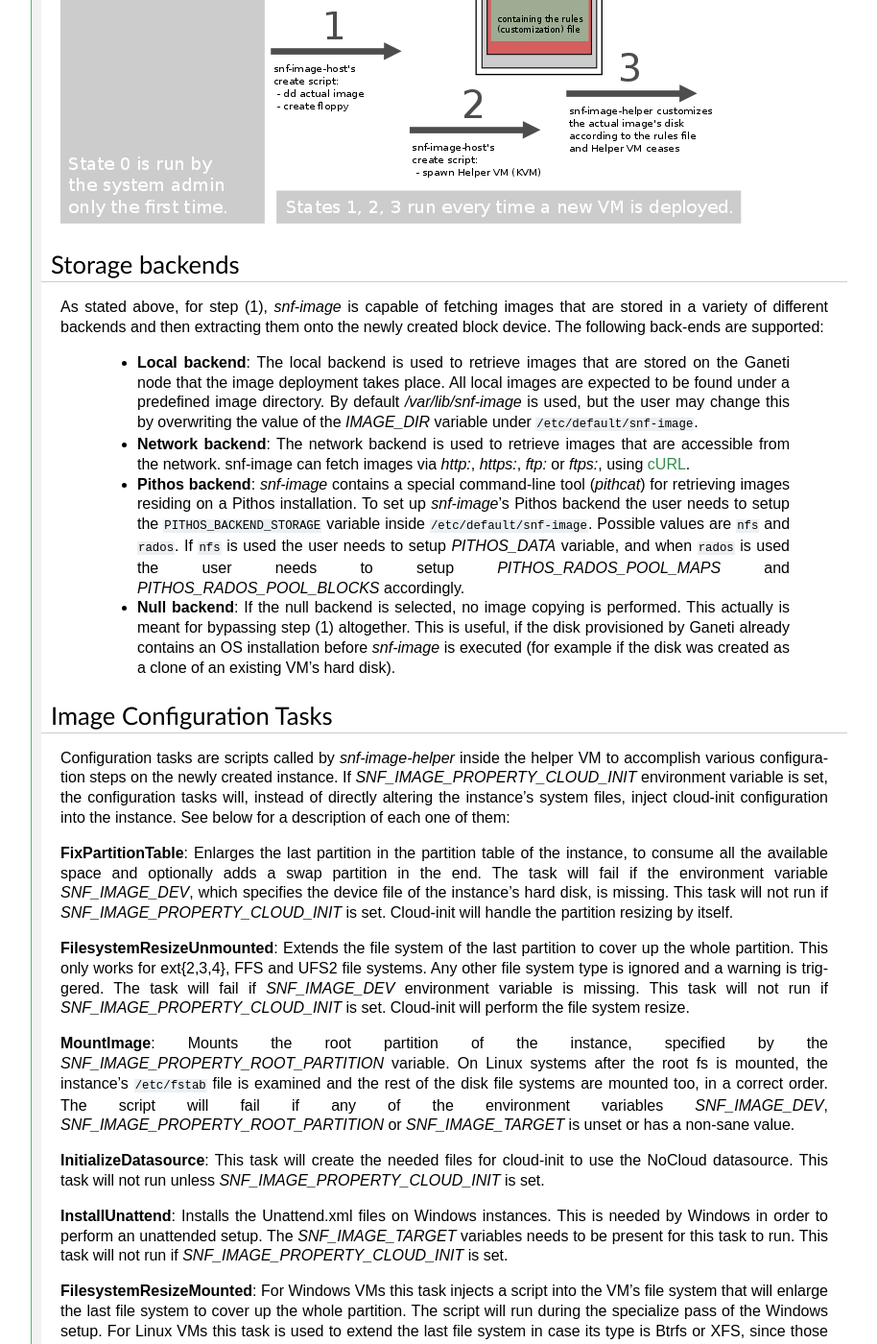
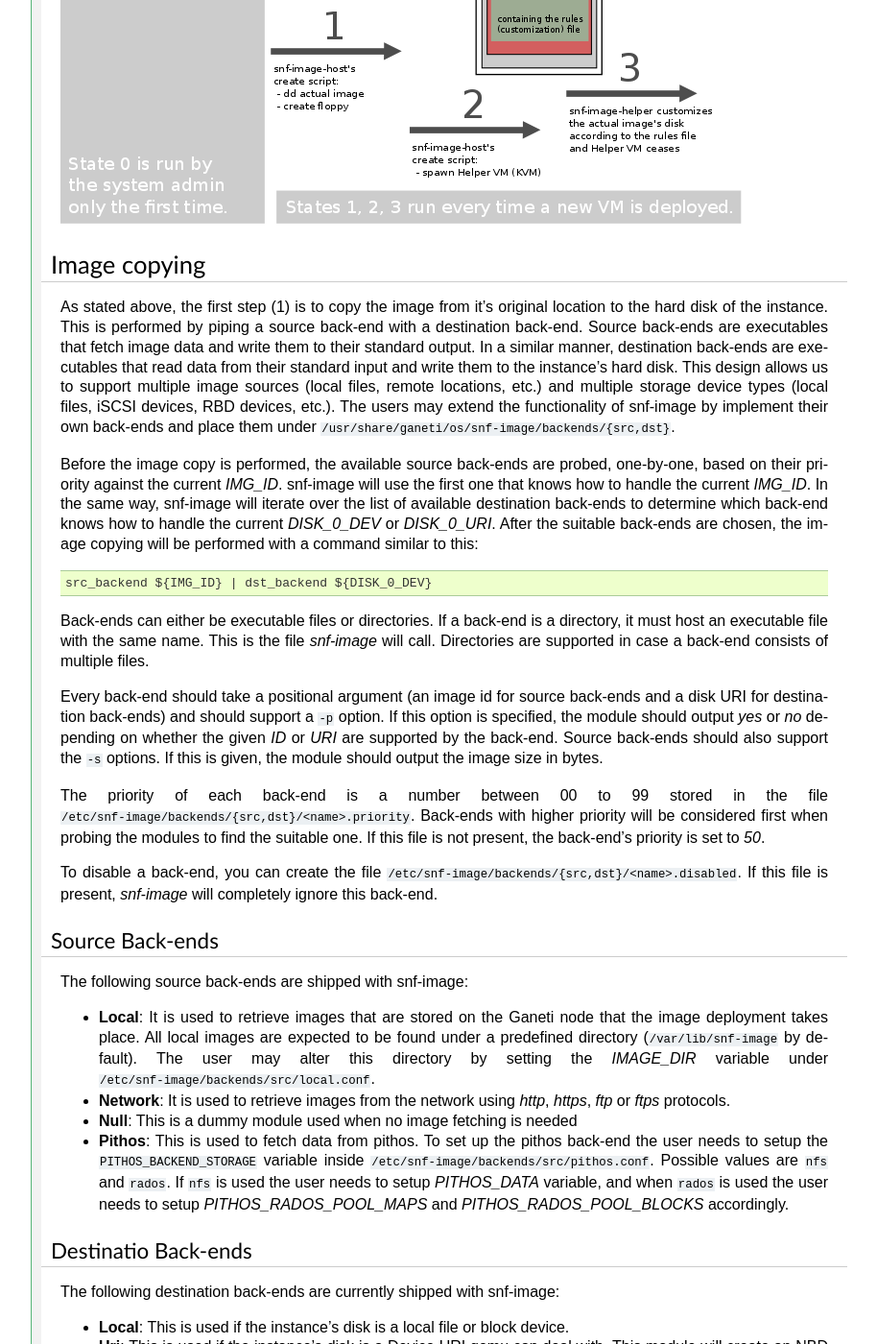
Before and after one commit to grnet/snf-image, a Sphinx documentation site: the page built from docs/architecture.rst, in a window 1280 px wide and 1400 px high, scrolled down 1729 px. Shown: the whole window at 96% size, without its empty margins (187-1101 px from the left). Built offline with Sphinx 7.4.7, drawn with Linux system fonts in a browser that asks for light colours; some of the changed text lies outside the part shown.

Commit message:
docs: Update the docs about the new modular design

```diff
--- a/docs/architecture.rst
+++ b/docs/architecture.rst
@@ -83,43 +83,98 @@ The architecture is presented below:
 .. image:: images/arch.png
 
 
-.. _storage-backends:
+.. _image-copying:
 
-Storage backends
-^^^^^^^^^^^^^^^^
+Image copying
+^^^^^^^^^^^^^
 
-As stated above, for step (1), *snf-image* is capable of fetching images that
-are stored in a variety of different backends and then extracting them onto the
-newly created block device. The following back-ends are supported:
+As stated above, the first step (1) is to copy the image from it's original
+location to the hard disk of the instance. This is performed by piping a source
+back-end with a destination back-end. Source back-ends are executables that
+fetch image data and write them to their standard output. In a similar manner,
+destination back-ends are executables that read data from their standard input
+and write them to the instance's hard disk. This design allows us to support
+multiple image sources (local files, remote locations, etc.) and multiple
+storage device types (local files, iSCSI devices, RBD devices, etc.). The users
+may extend the functionality of snf-image by implement their own back-ends and
+place them under ``/usr/share/ganeti/os/snf-image/backends/{src,dst}``.
 
- * **Local backend**:
-   The local backend is used to retrieve images that are stored on the Ganeti
-   node that the image deployment takes place. All local images are expected to
-   be found under a predefined image directory. By default */var/lib/snf-image*
-   is used, but the user may change this by overwriting the value of the
-   *IMAGE_DIR* variable under ``/etc/default/snf-image``.
+Before the image copy is performed, the available source back-ends are probed,
+one-by-one, based on their priority against the current *IMG_ID*. snf-image
+will use the first one that knows how to handle the current *IMG_ID*. In the
+same way, snf-image will iterate over the list of available destination
+back-ends to determine which back-end knows how to handle the current
+*DISK_0_DEV* or *DISK_0_URI*. After the suitable back-ends are chosen, the
+image copying will be performed with a command similar to this:
 
- * **Network backend**:
-   The network backend is used to retrieve images that are accessible from the
-   network. snf-image can fetch images via *http:*, *https:*, *ftp:* or
-   *ftps:*, using `cURL <http://curl.haxx.se/>`_.
+.. code-block:: console
 
- * **Pithos backend**:
-   *snf-image* contains a special command-line tool (*pithcat*) for retrieving
-   images residing on a Pithos installation. To set up *snf-image*'s Pithos
-   backend the user needs to setup the ``PITHOS_BACKEND_STORAGE`` variable
-   inside ``/etc/default/snf-image``.
-   Possible values are ``nfs`` and ``rados``. If ``nfs`` is used the user needs
-   to setup *PITHOS_DATA* variable, and when ``rados`` is used the user needs
-   to setup *PITHOS_RADOS_POOL_MAPS* and *PITHOS_RADOS_POOL_BLOCKS*
-   accordingly.
+  src_backend ${IMG_ID} | dst_backend ${DISK_0_DEV}
 
- * **Null backend**:
-   If the null backend is selected, no image copying is performed. This
-   actually is meant for bypassing step (1) altogether. This is useful, if the
-   disk provisioned by Ganeti already contains an OS installation before
-   *snf-image* is executed (for example if the disk was created as a clone of
-   an existing VM's hard disk).
+Back-ends can either be executable files or directories. If a back-end is a
+directory, it must host an executable file with the same name. This is the file
+*snf-image* will call. Directories are supported in case a back-end consists of
+multiple files.
+
+Every back-end should take a positional argument (an image id
+for source back-ends and a disk URI for destination back-ends) and should
+support a ``-p`` option. If this option is specified, the module should output
+*yes* or *no* depending on whether the given *ID* or *URI* are supported by the
+back-end. Source back-ends should also support the ``-s`` options. If this is
+given, the module should output the image size in bytes.
+
+The priority of each back-end is a number between 00 to 99 stored in the file
+``/etc/snf-image/backends/{src,dst}/<name>.priority``. Back-ends with higher
+priority will be considered first when probing the modules to find the suitable
+one. If this file is not present, the back-end's priority is set to *50*.
+
+To disable a back-end, you can create the file
+``/etc/snf-image/backends/{src,dst}/<name>.disabled``. If this file is present,
+*snf-image* will completely ignore this back-end.
+
+.. _source-backends:
+
+Source Back-ends
+""""""""""""""""
+
+The following source back-ends are shipped with snf-image:
+
+* **Local**:
+  It is used to retrieve images that are stored on the Ganeti node that the
+  image deployment takes place. All local images are expected to be found under
+  a predefined directory (``/var/lib/snf-image`` by default). The user may
+  alter this directory by setting the *IMAGE_DIR* variable under
+  ``/etc/snf-image/backends/src/local.conf``.
+
+* **Network**:
+  It is used to retrieve images from the network using *http*, *https*, *ftp*
+  or *ftps* protocols.
+
+* **Null**:
+  This is a dummy module used when no image fetching is needed
+
+* **Pithos**:
+  This is used to fetch data from pithos. To set up the pithos back-end the
+  user needs to setup the ``PITHOS_BACKEND_STORAGE`` variable inside
+  ``/etc/snf-image/backends/src/pithos.conf``. Possible values are ``nfs`` and
+  ``rados``. If ``nfs`` is used the user needs to setup *PITHOS_DATA* variable,
+  and when ``rados`` is used the user needs to setup *PITHOS_RADOS_POOL_MAPS*
+  and *PITHOS_RADOS_POOL_BLOCKS* accordingly.
+
+.. _destination-backends:
+
+Destinatio Back-ends
+""""""""""""""""""""
+
+The following destination back-ends are currently shipped with snf-image:
+
+* **Local**:
+  This is used if the instance's disk is a local file or block device.
+
+* **Uri**:
+  This is used if the instance's disk is a Device URI qemu can deal with. This
+  module will create an NBD block device using `qemu-nbd` and will use it write
+  data to the instance's disk.
 
 .. _image-configuration-tasks:
 
```
Also changed, not shown: docs/interface.rst (+19 -13 lines).
